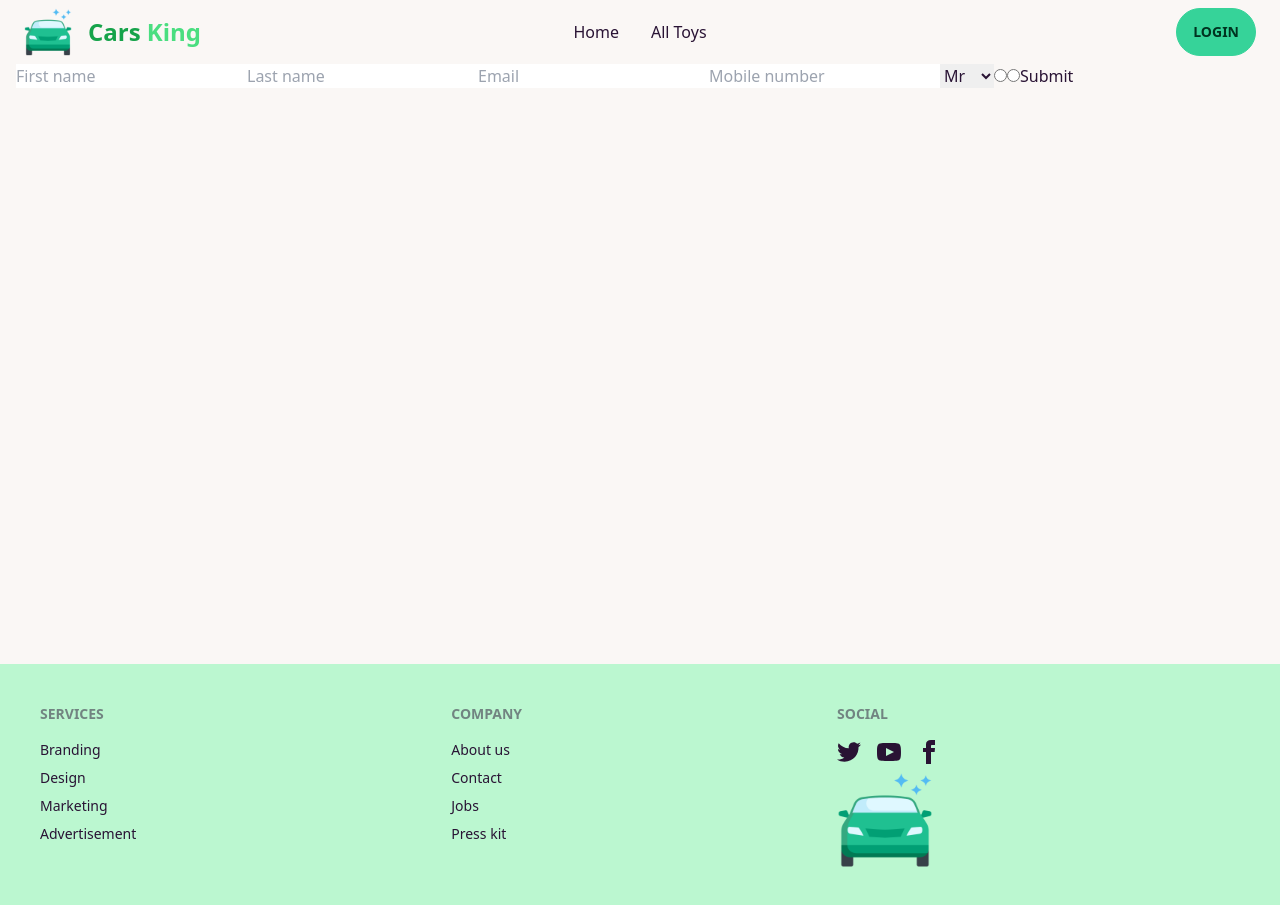
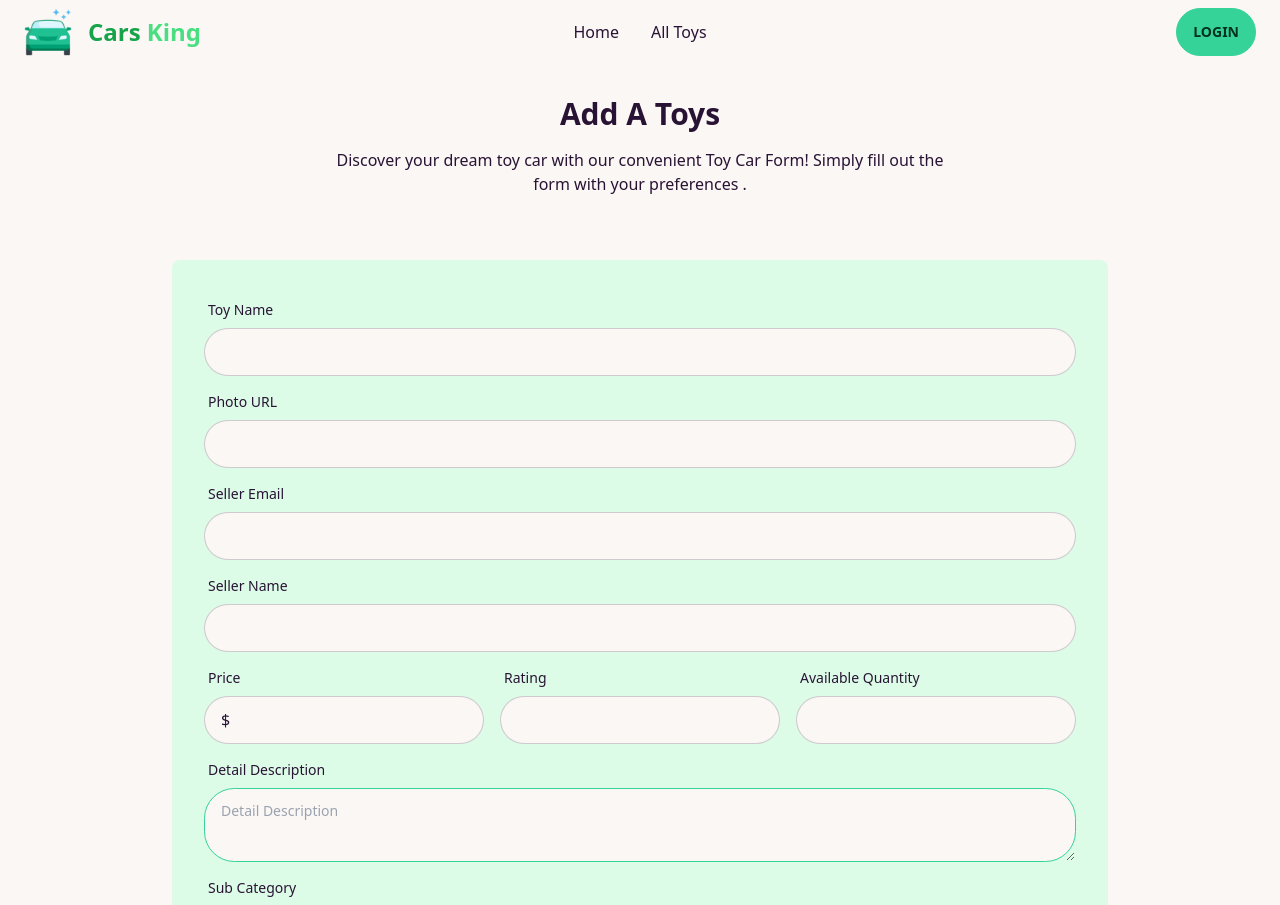
Before and after one commit to safayatalif/cars-king2-client, a React (Vite) app: page /add-toys in a window 1280 px wide. Shown: the top 905 px of the page. Built offline with nearby package versions, Linux system fonts and the light colour scheme; no server answers.

Commit message:
create a add toy table page and data post to mongodb

```diff
--- a/src/components/Shared/Header.jsx
+++ b/src/components/Shared/Header.jsx
@@ -46,7 +46,7 @@ const Header = () => {
             <div className="navbar-end">
                 {
                     user ? <><button className='btn btn-success btn-md mr-4'><Link onClick={handleLogOut}>LogOut</Link></button>
-                        <img className="w-12 rounded-full" src={user.photoURL} /></>
+                        <img className="w-12 rounded-full" title={user?.displayName} src={user?.photoURL} /></>
                         : <button className='btn btn-success btn-md'><Link to="/Login">Login</Link></button>
                 }
 
--- a/src/pages/addToys/AddToys.jsx
+++ b/src/pages/addToys/AddToys.jsx
@@ -1,71 +1,107 @@
-import React from 'react';
+import React, { useContext } from 'react';
 import { useForm } from "react-hook-form";
+import { AuthContext } from './../../contexts/AuthProvider';
 
 const AddToys = () => {
+    const { user } = useContext(AuthContext);
+
 
     const { register, handleSubmit, watch, formState: { errors } } = useForm();
-    const onSubmit = data => console.log(data);
+    const onSubmit = data => {
+        // const options = { method: 'POST', body: 'false' };
 
-    console.log(watch("example"));
+        fetch('http://localhost:5000/addToyCars', {
+            method: 'POST',
+            headers: {
+                "Content-Type": "application/json"
+            },
+            body: JSON.stringify(data),
+        })
+            .then(response => response.json())
+            .then(response => console.log(response))
+            .catch(err => console.error(err));
+        console.log(data)
+    };
+
+    console.log(watch("toyName"));
     return (
         <div>
-            <form onSubmit={handleSubmit(onSubmit)}>
-                <input type="text" placeholder="First name" {...register("First name", { required: true, maxLength: 80 })} />
-                <input type="text" placeholder="Last name" {...register("Last name", { required: true, maxLength: 100 })} />
-                <input type="text" placeholder="Email" {...register("Email", { required: true, pattern: /^\S+@\S+$/i })} />
-                <input type="tel" placeholder="Mobile number" {...register("Mobile number", { required: true, minLength: 6, maxLength: 12 })} />
-                <select {...register("Title", { required: true })}>
-                    <option value="Mr">Mr</option>
-                    <option value="Mrs">Mrs</option>
-                    <option value="Miss">Miss</option>
-                    <option value="Dr">Dr</option>
-                </select>
-
-                <input {...register("Developer", { required: true })} type="radio" value="Yes" />
-                <input {...register("Developer", { required: true })} type="radio" value="No" />
-
-                <input type="submit" />
-            </form>
-            {/* <form onSubmit={handleSubmit(onSubmit)}>
-                <input defaultValue="test" {...register("name")} />
-
-                <input {...register("email", { required: true })} />
-
-
-                {errors.exampleRequired && <span>This field is required</span>}
-                <input type="submit" className='btn btn-success' />
-            </form> */}
-            {/* <form  className="card-body" onSubmit={handleSubmit(onSubmit)}>
+            <div className='text-center md:w-1/2 mx-auto py-8  space-y-4'>
+                <h1 className='text-3xl font-bold'>Add A Toys</h1>
+                <p>Discover your dream toy car with our convenient
+                    Toy Car Form! Simply fill
+                    out the form with your preferences .
+                </p>
+            </div>
+            <form className="card-body bg-green-100 rounded-lg m-8 w-3/4 mx-auto" onSubmit={handleSubmit(onSubmit)}>
                 <div className="form-control">
                     <label className="label">
-                                <span className="label-text">Name</span>
+                        <span className="label-text">Toy Name</span>
                     </label>
-                            <input className="input input-bordered" defaultValue="test" {...register("name", { required: true })} />
+                    <input className="input input-bordered" type='text' {...register("toyName", { required: true })} />
                 </div>
                 <div className="form-control">
                     <label className="label">
                         <span className="label-text">Photo URL</span>
                     </label>
-                            <input className="input input-bordered" {...register("email", { required: true })} />
+                    <input className="input input-bordered" type='url' {...register("pictureURL", { required: true })} />
                 </div>
                 <div className="form-control">
                     <label className="label">
-                                <span className="label-text">Email</span>
+                        <span className="label-text">Seller Email</span>
                     </label>
-                            <input className="input input-bordered" {...register("email", { required: true })} />
+                    <input className="input input-bordered" type='email' readOnly defaultValue={user?.email} {...register("sellerEmail", { required: true })} />
                 </div>
                 <div className="form-control">
                     <label className="label">
-                                <span className="label-text">Password</span>
+                        <span className="label-text">Seller Name</span>
                     </label>
-                            <input type="password" name='password' placeholder="password" className="input input-bordered" />
+                    <input className="input input-bordered" type='name' defaultValue={user?.displayName} {...register("sellerName", { required: true })} />
+                </div>
+                <div className='md:flex gap-4'>
+                    <div className="form-control md:w-1/3">
+                        <label className="label">
+                            <span className="label-text">Price</span>
+                        </label>
+                        <input className="input input-bordered" type='text' defaultValue="$" {...register("price", { required: true })} />
+                    </div>
+                    <div className="form-control md:w-1/3">
+                        <label className="label">
+                            <span className="label-text">Rating</span>
+                        </label>
+                        <input className="input input-bordered" type='number' min="0" max="5" step="0.1" {...register("rating", { required: true })} />
+                    </div>
+                    <div className="form-control md:w-1/3">
+                        <label className="label">
+                            <span className="label-text">Available Quantity</span>
+                        </label>
+                        <input className="input input-bordered" type='number' {...register("availableQuantity", { required: true })} />
+                    </div>
+                </div>
+
+                <div className="form-control">
+                    <label className="label">
+                        <span className="label-text">Detail Description</span>
+                    </label>
+                    <textarea className="textarea textarea-success" type='text' placeholder="Detail Description" {...register("detailDescription", { required: true })}></textarea>
+                </div>
+
+                <div className="form-control">
+                    <label className="label">
+                        <span className="label-text">Sub Category</span>
+                    </label>
+                    <select className='input input-bordered' {...register("subCategory", { required: true })}>
+                        <option value="regular-cars">Regular Cars</option>
+                        <option value="Sport-cars">Sport Cars</option>
+                        <option value="truck-cars">Truck Cars</option>
+                        <option value="Miniature-cars">Miniature Cars</option>
+                        <option value="Remote-controlled-cars">Remote Controlled Cars</option>
+                    </select>
                 </div>
                 <div className="form-control mt-6">
-                            <button className="btn btn-primary">Register</button>
+                    <input className="btn btn-primary" type="submit" />
                 </div>
-                        <label className="label">
-                        </label>
-                    </form> */}
+            </form>
         </div>
 
     );
--- a/src/pages/allToys/AllToys.jsx
+++ b/src/pages/allToys/AllToys.jsx
@@ -16,7 +16,7 @@ const AllToys = () => {
                     functional parts and vibrant colors.
                 </p>
             </div>
-            <div className="overflow-x-auto m-4">
+            <div className="overflow-x-auto m-8">
                 <table className="table-normal text-center w-full">
                     <thead className='bg-green-200'>
                         <tr>
```
Lines whose indentation alone changed are shown as unchanged.
